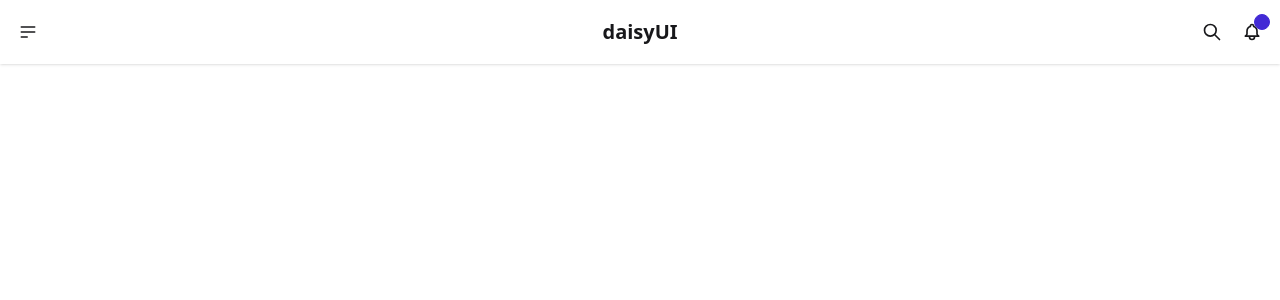
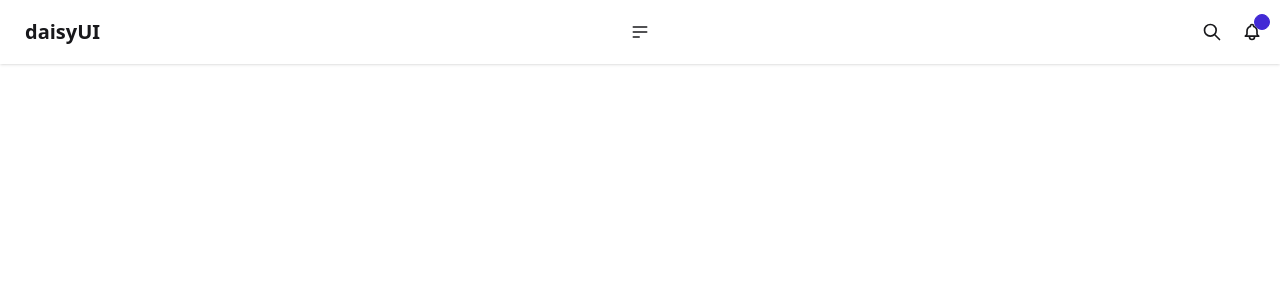
Before and after one commit to 1Inzamam/cars-auctions, a React (Vite) app: page / in a window 1280 px wide. Shown: the top 300 px of the page. Built offline with nearby package versions, Linux system fonts and the light colour scheme.

Commit message:
changed nav logo and buttons positions

```diff
--- a/src/Navbar/Navbar.jsx
+++ b/src/Navbar/Navbar.jsx
@@ -5,6 +5,10 @@ const Navbar = () => {
         <div>
             <div className="navbar bg-base-100 shadow-sm">
   <div className="navbar-start">
+    <a className="btn btn-ghost text-xl">daisyUI</a>
+
+  </div>
+  <div className="navbar-center">
     <div className="dropdown">
       <div tabIndex={0} role="button" className="btn btn-ghost btn-circle">
         <svg xmlns="http://www.w3.org/2000/svg" className="h-5 w-5" fill="none" viewBox="0 0 24 24" stroke="currentColor"> <path strokeLinecap="round" strokeLinejoin="round" strokeWidth="2" d="M4 6h16M4 12h16M4 18h7" /> </svg>
@@ -17,9 +21,6 @@ const Navbar = () => {
         <li><a>About</a></li>
       </ul>
     </div>
-  </div>
-  <div className="navbar-center">
-    <a className="btn btn-ghost text-xl">daisyUI</a>
   </div>
   <div className="navbar-end">
     <button className="btn btn-ghost btn-circle">
```
